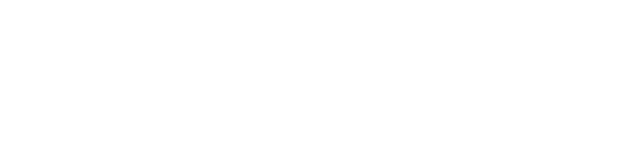
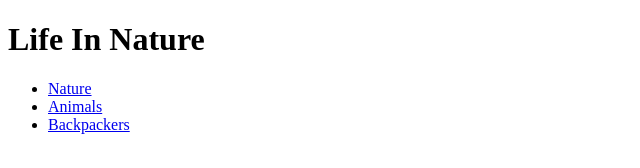
Before and after one commit to dominicdaviesme/image-gallery, a plain HTML site: page index.html in a window 1280 px wide. Shown: the whole page, without its empty margins (0-640 px from the left). Drawn offline with Linux system fonts and the light colour scheme.

Commit message:
Coded html for header

```diff
--- a/index.html
+++ b/index.html
@@ -9,6 +9,21 @@
     <link rel="stylesheet" type="text/css" href="style.css">
   </head>
   <body>
+		<!--   All content in the wrapper-->
+    <div class="wrapper">
+    	<header>
+    		<h1>Life In Nature</h1>
+    		<nav>
+    			<ul>
+    				<li><a href="#">Nature</a></li>
+    				<li><a href="#">Animals</a></li>
+    				<li><a href="#">Backpackers</a></li>
+    			</ul>
+    		</nav>
+    	</header>
 
+
+
+    </div>
   </body>
 </html>
```
